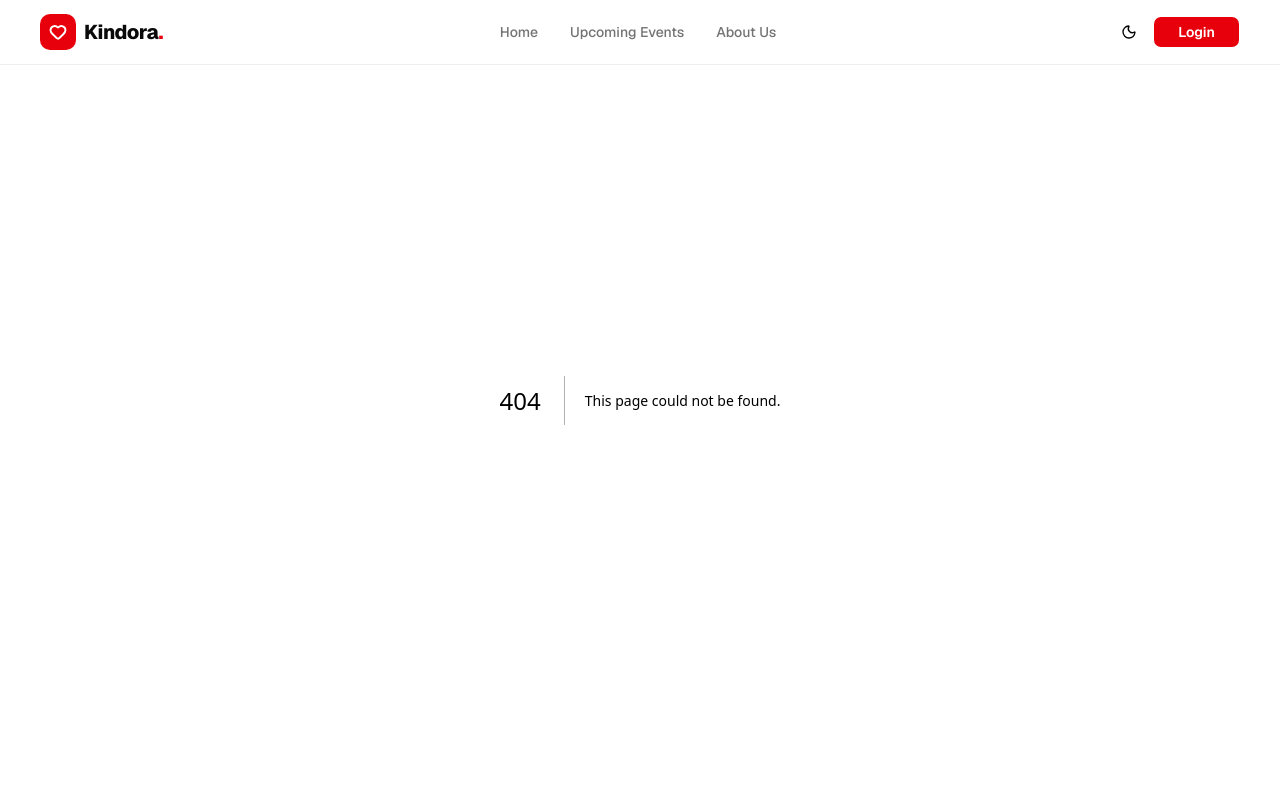
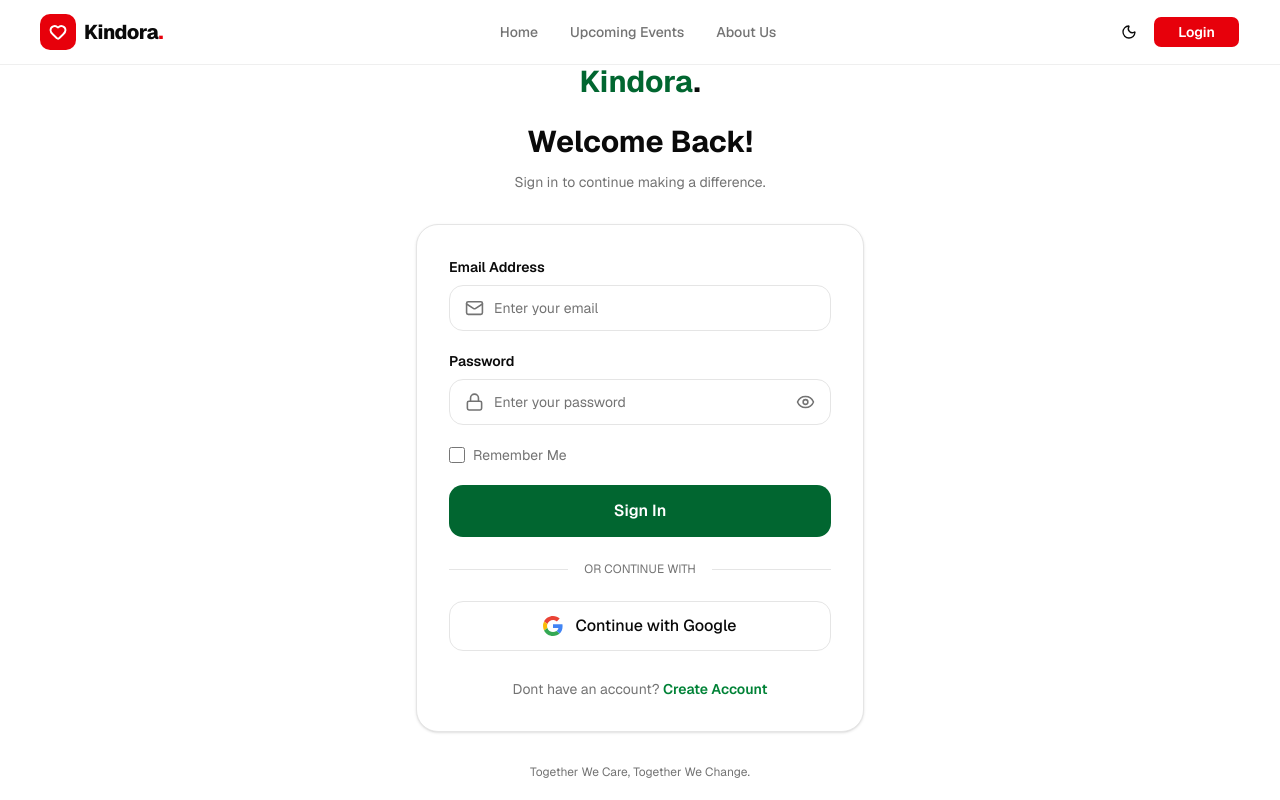
Before and after one commit to akib511/kindora-client, a Next.js app: page /login in a window 1280 px wide. Before the commit this address had no page. Shown: the top 800 px of the page. Built offline with nearby package versions, Linux system fonts and the light colour scheme.

Commit message:
create log-in

```diff
--- /dev/null
+++ b/src/app/login/page.js
@@ -0,0 +1,170 @@
+"use client";
+
+import { useState } from "react";
+import Link from "next/link";
+import { Eye, EyeOff, Mail, Lock } from "lucide-react";
+
+export default function LoginPage() {
+  const [showPassword, setShowPassword] = useState(false);
+  const [rememberMe, setRememberMe] = useState(false);
+
+  const handleSubmit = (e) => {
+    e.preventDefault();
+    console.log("Login form submitted");
+  };
+
+  return (
+    <main className="flex min-h-screen items-center justify-center bg-background px-4 py-16">
+      <div className="w-full max-w-md">
+        <div className="mb-8 text-center">
+          <Link
+            href="/"
+            className="text-3xl font-bold text-green-800 dark:text-green-400"
+          >
+            Kindora<span className="text-foreground">.</span>
+          </Link>
+
+          <h1 className="mt-6 text-3xl font-bold text-foreground">
+            Welcome Back!
+          </h1>
+
+          <p className="mt-3 text-sm text-muted-foreground">
+            Sign in to continue making a difference.
+          </p>
+        </div>
+
+        {/* Login Form */}
+        <div className="rounded-3xl border border-border bg-card p-6 text-card-foreground shadow-sm sm:p-8">
+          <form onSubmit={handleSubmit} className="space-y-5">
+            {/* Email */}
+            <div>
+              <label className="mb-2 block text-sm font-semibold text-foreground">
+                Email Address
+              </label>
+
+              <div className="relative">
+                <Mail
+                  size={19}
+                  className="absolute left-4 top-1/2 -translate-y-1/2 text-muted-foreground"
+                />
+
+                <input
+                  type="email"
+                  placeholder="Enter your email"
+                  required
+                  className="w-full rounded-xl border border-border bg-background py-3 pl-11 pr-4 text-sm text-foreground outline-none transition placeholder:text-muted-foreground focus:border-green-600 dark:focus:border-green-400"
+                />
+              </div>
+            </div>
+
+            {/* Password */}
+            <div>
+              <label className="mb-2 block text-sm font-semibold text-foreground">
+                Password
+              </label>
+
+              <div className="relative">
+                <Lock
+                  size={19}
+                  className="absolute left-4 top-1/2 -translate-y-1/2 text-muted-foreground"
+                />
+
+                <input
+                  type={showPassword ? "text" : "password"}
+                  placeholder="Enter your password"
+                  required
+                  className="w-full rounded-xl border border-border bg-background py-3 pl-11 pr-12 text-sm text-foreground outline-none transition placeholder:text-muted-foreground focus:border-green-600 dark:focus:border-green-400"
+                />
+
+                <button
+                  type="button"
+                  onClick={() => setShowPassword(!showPassword)}
+                  className="absolute right-4 top-1/2 -translate-y-1/2 text-muted-foreground hover:text-green-700 dark:hover:text-green-400"
+                  aria-label={showPassword ? "Hide password" : "Show password"}
+                >
+                  {showPassword ? <EyeOff size={19} /> : <Eye size={19} />}
+                </button>
+              </div>
+            </div>
+
+            {/* Remember Me */}
+            <div className="flex items-center gap-2">
+              <input
+                type="checkbox"
+                id="remember"
+                checked={rememberMe}
+                onChange={(e) => setRememberMe(e.target.checked)}
+                className="h-4 w-4 cursor-pointer accent-green-700 dark:accent-green-500"
+              />
+
+              <label
+                htmlFor="remember"
+                className="cursor-pointer text-sm text-muted-foreground"
+              >
+                Remember Me
+              </label>
+            </div>
+
+            {/* Login Button */}
+            <button
+              type="submit"
+              className="w-full rounded-xl bg-green-800 py-3.5 font-semibold text-white transition hover:bg-green-900 dark:bg-green-600 dark:hover:bg-green-700"
+            >
+              Sign In
+            </button>
+          </form>
+
+          {/* Divider */}
+          <div className="my-6 flex items-center gap-4">
+            <div className="h-px flex-1 bg-border" />
+            <span className="text-xs text-muted-foreground">
+              OR CONTINUE WITH
+            </span>
+            <div className="h-px flex-1 bg-border" />
+          </div>
+
+          {/* Google Login */}
+          <button
+            type="button"
+            className="flex w-full items-center justify-center gap-3 rounded-xl border border-border py-3 font-medium text-foreground transition hover:bg-accent"
+          >
+            <svg viewBox="0 0 48 48" className="h-5 w-5">
+              <path
+                fill="#EA4335"
+                d="M24 9.5c3.54 0 6.71 1.22 9.21 3.6l6.85-6.85C35.9 2.38 30.47 0 24 0 14.62 0 6.51 5.38 2.56 13.22l7.98 6.19C12.43 13.72 17.74 9.5 24 9.5Z"
+              />
+              <path
+                fill="#4285F4"
+                d="M46.98 24.55c0-1.57-.15-3.09-.38-4.55H24v9.02h12.94c-.58 2.96-2.26 5.48-4.76 7.18l7.73 6C44.42 37.93 46.98 31.86 46.98 24.55Z"
+              />
+              <path
+                fill="#FBBC05"
+                d="M10.53 28.59A14.4 14.4 0 0 1 9.75 24c0-1.59.27-3.13.76-4.59l-7.98-6.19A23.9 23.9 0 0 0 0 24c0 3.86.92 7.5 2.53 10.78l7.98-6.19Z"
+              />
+              <path
+                fill="#34A853"
+                d="M24 48c6.48 0 11.93-2.13 15.91-5.8l-7.73-6c-2.14 1.44-4.89 2.3-8.18 2.3-6.26 0-11.57-4.22-13.47-9.91l-7.98 6.19C6.51 42.62 14.62 48 24 48Z"
+              />
+            </svg>
+            Continue with Google
+          </button>
+
+          {/* Register Link */}
+          <p className="mt-7 text-center text-sm text-muted-foreground">
+            Dont have an account?{" "}
+            <Link
+              href="/register"
+              className="font-semibold text-green-700 hover:text-green-900 dark:text-green-400 dark:hover:text-green-300"
+            >
+              Create Account
+            </Link>
+          </p>
+        </div>
+
+        <p className="mt-8 text-center text-xs text-muted-foreground">
+          Together We Care, Together We Change.
+        </p>
+      </div>
+    </main>
+  );
+}
```
Also changed, not shown: src/app/register/page.js (added).
